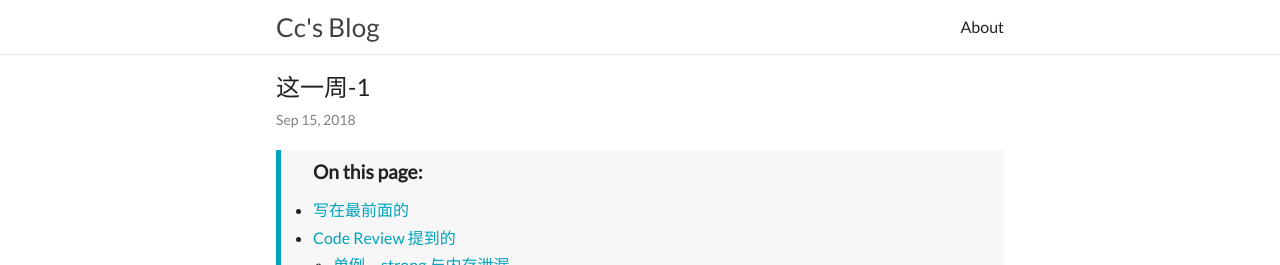
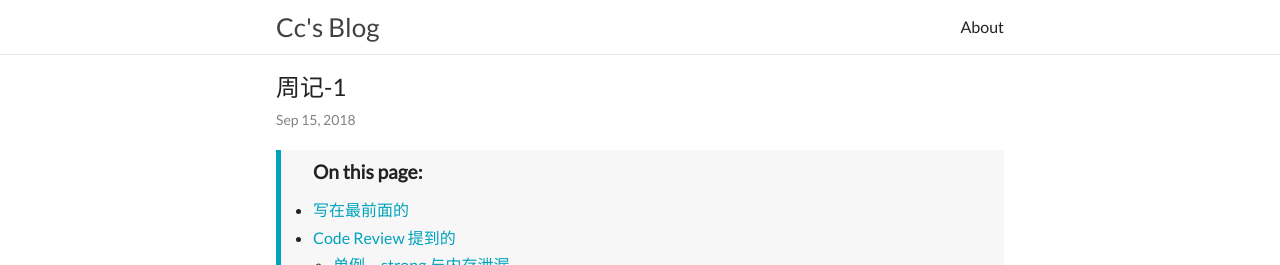
Before and after one commit to zchan0/zchan0.github.io, a Jekyll site: the page built from _posts/2018-09-16-weekly-post-0.md, in a window 1280 px wide and 900 px high. Shown: the top 265 px of the window. Built offline with Jekyll 4.4.1, drawn with Linux system fonts in a browser that asks for light colours; comment, search, counter and statistics services are not loaded; a style sheet for code colours, icons or effects is not loaded.

Commit message:
Update post

```diff
--- a/_posts/2018-09-16-weekly-post-0.md
+++ b/_posts/2018-09-16-weekly-post-0.md
@@ -1,6 +1,6 @@
 ---
 layout: post
-title: 这一周-1
+title: 周记-1
 date: 2018-09-15 13:11 +0800
 ---
 
```
